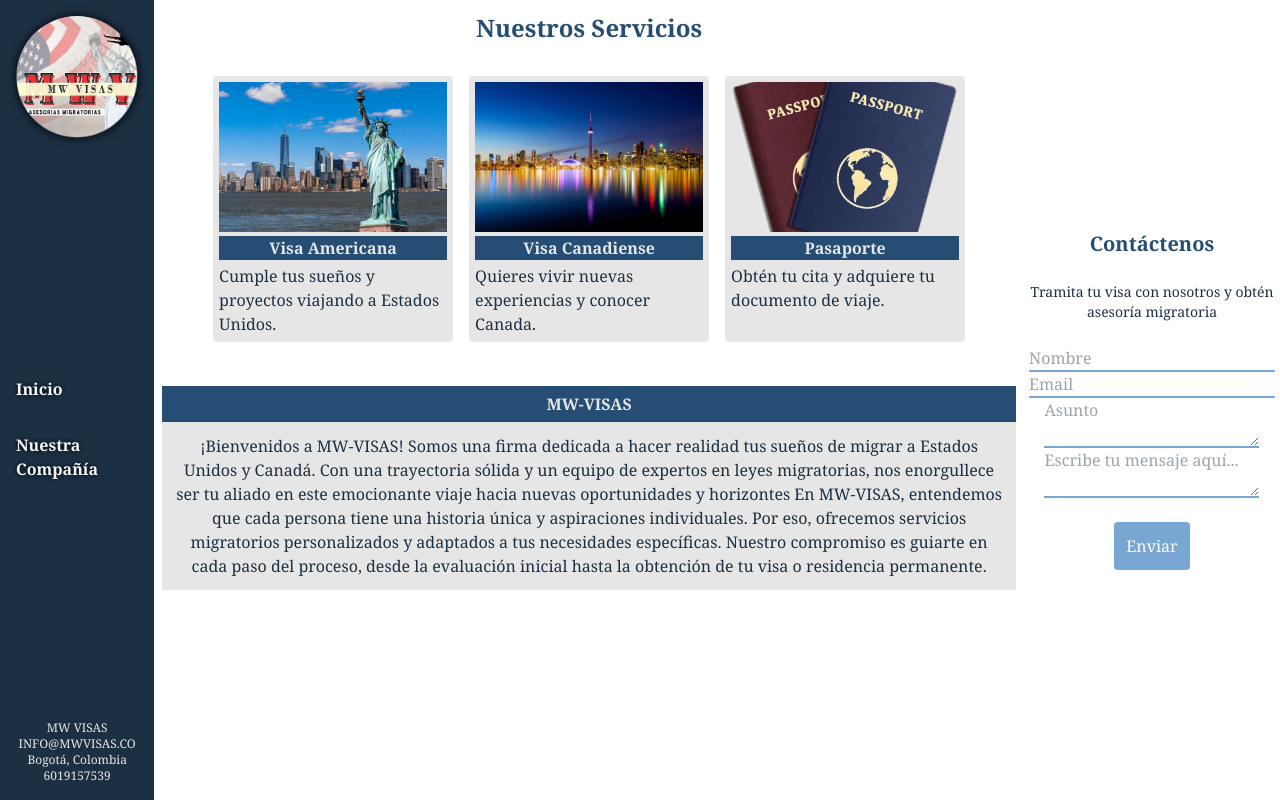
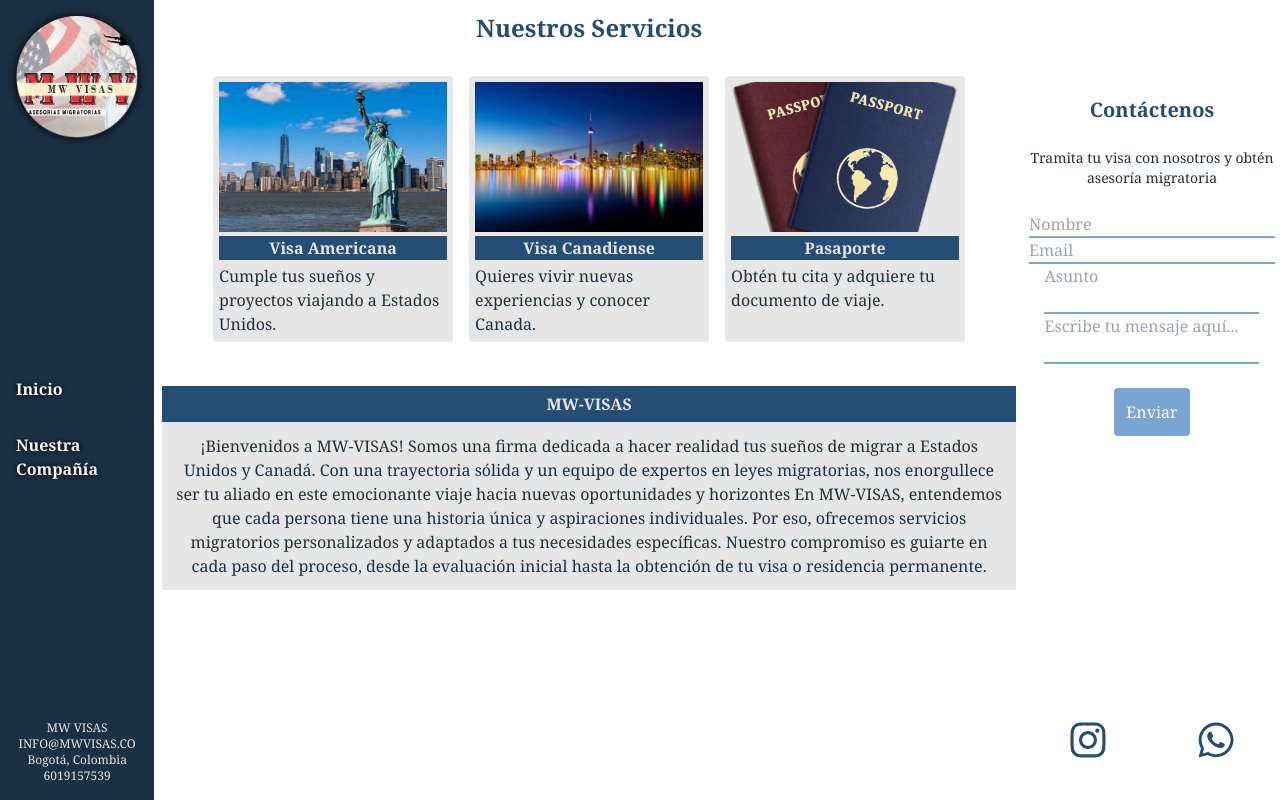
Before and after one commit to sebasRT/MW-VISAS, a Next.js app: page / in a window 1280 px wide. Built offline with nearby package versions, Linux system fonts and the light colour scheme.

Commit message:
first MVP - Social Links added

```diff
--- a/package.json
+++ b/package.json
@@ -9,9 +9,11 @@
     "lint": "next lint"
   },
   "dependencies": {
+    "@heroicons/react": "^2.0.18",
     "next": "^14.0.1",
     "react": "^18.2.0",
     "react-dom": "^18",
+    "react-icons": "^4.11.0",
     "styled-components": "^6.1.0"
   },
   "devDependencies": {
--- a/src/components/ContactUs.tsx
+++ b/src/components/ContactUs.tsx
@@ -1,6 +1,9 @@
 import React, { useReducer, useState } from 'react';
 import useEncodeWppURI from '@/utils/useEncodeWppURI';
 import { useRouter } from 'next/router';
+import {FaInstagram} from 'react-icons/fa'
+import {FaWhatsapp} from 'react-icons/fa'
+import Link from 'next/link';
 
 interface State {
   name: string;
@@ -98,7 +101,9 @@ const ContactUs: React.FC = () => {
 
 
   return (
-    <form className='z-0 flex bg-white sticky top-1/4 self-center flex-col items-center text-center my-20'>
+  <div className='sticky flex flex-col top-0 pt-24 justify-between'>
+
+    <form className='z-0 flex bg-white self-center flex-col items-center text-center'>
       <h1 className='text-blue-primary font-bold text-xl'>Contáctenos</h1>
       <br />
       <p className='text-sm text-blue-dark'>Tramita tu visa con nosotros y obtén asesoría migratoria</p>
@@ -135,14 +140,14 @@ const ContactUs: React.FC = () => {
         onInvalid={(e) => customValidation(e.target as HTMLInputElement)}
         required
         autoComplete="off"
-      ></textarea>
+        ></textarea>
       <textarea
         className={inputStyles}
         placeholder="Escribe tu mensaje aquí..."
         name="message"
         value={state.message}
         onChange={(e)=>onChange(e)}
-      ></textarea>
+        ></textarea>
       <br />
       <button
       className='bg-blue-light hover:bg-blue-primary text-white p-3 rounded transition-colors'
@@ -150,8 +155,15 @@ const ContactUs: React.FC = () => {
       onClick={submitHandler}>
         Enviar
       </button>
-    </form>
+   </form>
+<div className='flex flex-row justify-around text-blue-primary py-10'>
+<Link href="https://www.instagram.com/mw.visas/"><FaInstagram  className='cursor-pointer' size={40}></FaInstagram></Link>
+<Link href="https://api.whatsapp.com/send?phone=573196578007"><FaWhatsapp className='cursor-pointer' size={40}></FaWhatsapp></Link>
+
+</div>
+        </div>
+
   );
 };
-const inputStyles = 'border-solid border-b-2 border-b-blue-light focus-visible:outline-none focus-visible:border-b-3 focus-visible:border-b-blue-primary'
+const inputStyles = 'border-solid border-b-2 border-b-blue-light focus-visible:outline-none focus-visible:border-b-3 resize-none focus-visible:border-b-blue-primary'
 export default ContactUs;
```
Also changed, not shown: 1 other file (tests, documents, lock files or other folders).
